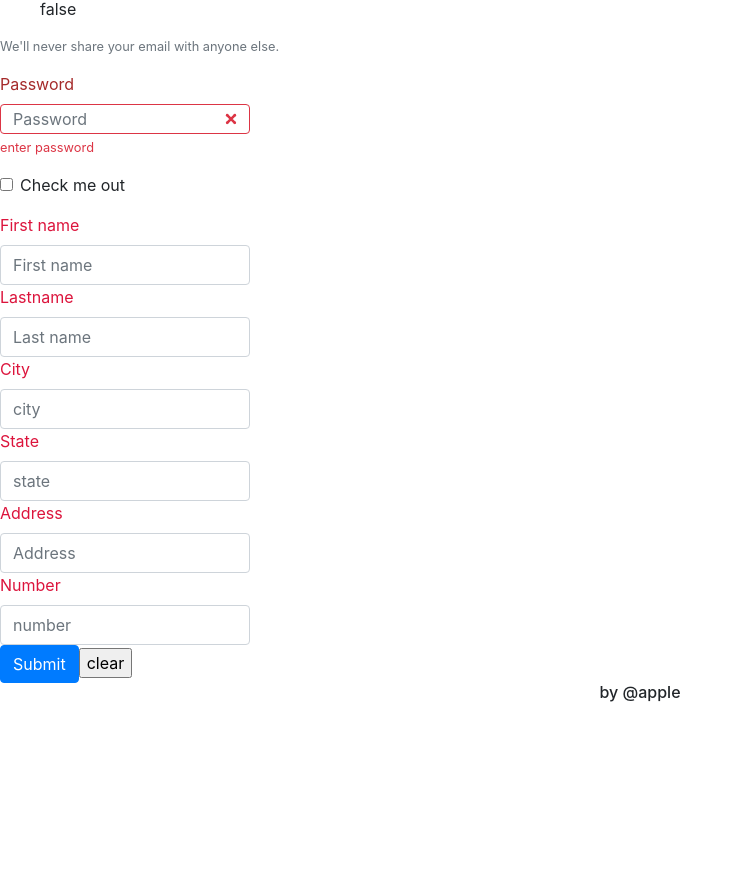
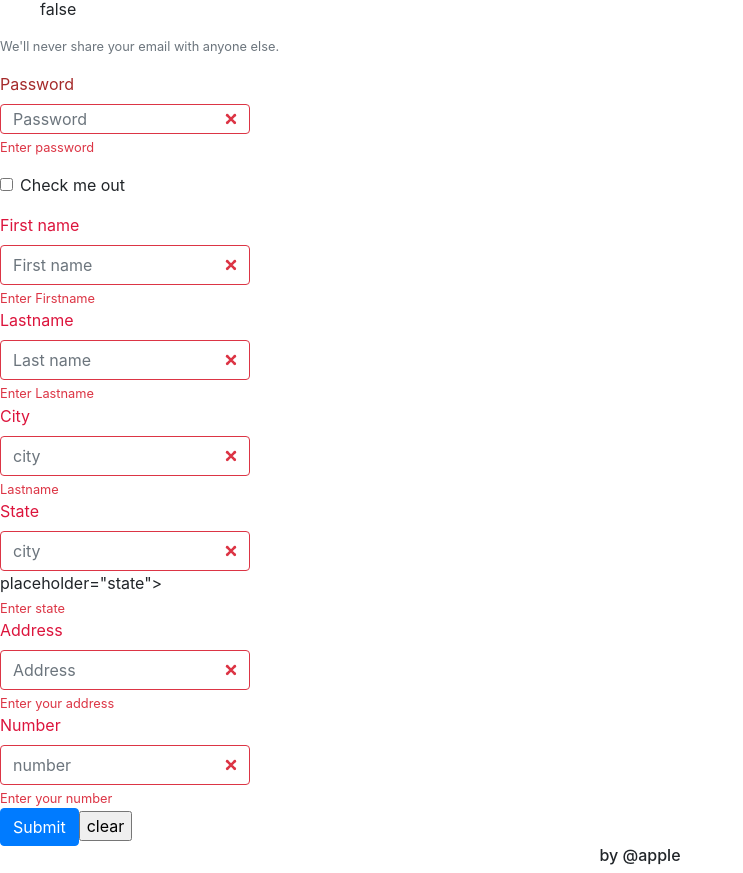
Before and after one commit to sujithreddy9493/ngbatch12, an Angular app in the folder angular/basics/: page / in a window 1280 px wide. Shown: the part 458-1331 px from the top of the page, without its empty margins (0-743 px from the left). Before the commit the page ends 1168 px from the top, so only its background shows below. Built offline with nearby package versions, Linux system fonts and the light colour scheme.

Commit message:
Form validation

```diff
--- a/angular/basics/src/app/tempalte/tempalte.component.html
+++ b/angular/basics/src/app/tempalte/tempalte.component.html
@@ -51,7 +51,7 @@
        [ngClass] ='{"is-invalid" : loginFormGroup.controls.password?.invalid}'
        placeholder="Password">
      <div class = "invalid-feedback">
-        <p *ngIf ="loginFormGroup.controls.password?.errors.required">enter password</p>
+         Enter password
      </div>
 
     </div>
@@ -61,41 +61,61 @@
     </div>
     <div >
         <label for="exampleInputFirstname" style="color: crimson">First name</label>
-      <input type="text"  name="Firstname"
+      <input type="text"  ngModel
+      required
+       name="Firstname"
       style="width: 250px;height: 40px; color:deeppink"
-      class="form-control" placeholder="First name" required="form-control">
+      class="form-control"
+      [ngClass] ='{"is-invalid" : loginFormGroup.controls.Firstname?.invalid}'
+       placeholder="First name">
+<div class="invalid-feedback">Enter  Firstname</div>
+
       <label for="exampleInputLastname" style="color: crimson">Lastname</label>
-      <input type="text" name="Lastname"
+      <input type="text" ngModel
+      required name="Lastname"
       style="width: 250px;height: 40px; color:deeppink"
-      class="form-control" placeholder="Last name">
-
+      class="form-control"
+      [ngClass] ='{"is-invalid" : loginFormGroup.controls.Lastname?.invalid}'
+      placeholder="Last name">
+      <div class="invalid-feedback">Enter Lastname</div>
       </div>
       <div>
           <label for="exampleInputCity" style="color: crimson">City</label>
-        <input type="text" name="city"
+        <input type="text"
+        ngModel
+        required
+        name="city"
         style="width: 250px;height: 40px; color:cyan"
-        class ="form-control" placeholder="city">
+        class ="form-control"
+         [ngClass] ='{"is-invalid" : loginFormGroup.controls.city?.invalid}' placeholder="city">
+         <div class="invalid-feedback">
+              Lastname
+         </div>
       </div>
       <div>
           <label for="exampleInputState" style="color:crimson">State</label>
-        <input type="text" name="state"
+        <input type="text" ngModel
+        required name="state"
         style="width: 250px;height: 40px; color:darkorchid"
-        class="form-control" placeholder="state">
-
+        class="form-control"
+        [ngClass] ='{"is-invalid" : loginFormGroup.controls.state?.invalid}' placeholder="city">
+         placeholder="state">
+         <div class="invalid-feedback">
+          Enter state
+     </div>
       </div>
       <div>
         <label for="exampleInputAddress" style="color:crimson">Address</label>
         <input type="text"
         ngModel
         required
-        Address
          name="address"
         style="width: 250px;height: 40px; color:darkorchid"
         class="form-control"
-        [ngClass] ='{"is-invalid" : loginFormGroup.controls.Address?.invalid}'
+        [ngClass] ='{"is-invalid" : loginFormGroup.controls.address?.invalid}'
         placeholder="Address">
         <div class = "invalid-feedback">
-          <p *ngIf ="loginFormGroup.controls.Address?.errors.required">Enter your address</p>
+          Enter your address
 
          </div>
       </div>
@@ -104,13 +124,16 @@
 
         <input type="number" name="number"
         ngModel
-        required="number"
-
+        required
+        number
         style="width: 250px;height: 40px; color:darkviolet"
-
+        [ngClass] ='{"is-invalid" : loginFormGroup.controls.number?.invalid}'
         class="form-control"
          placeholder="number">
+         <div class = "invalid-feedback">
+              Enter your number
 
+         </div>
       </div>
     <button type="submit" class="btn btn-primary">Submit</button>
     <input type="reset" value="clear"/>
```
